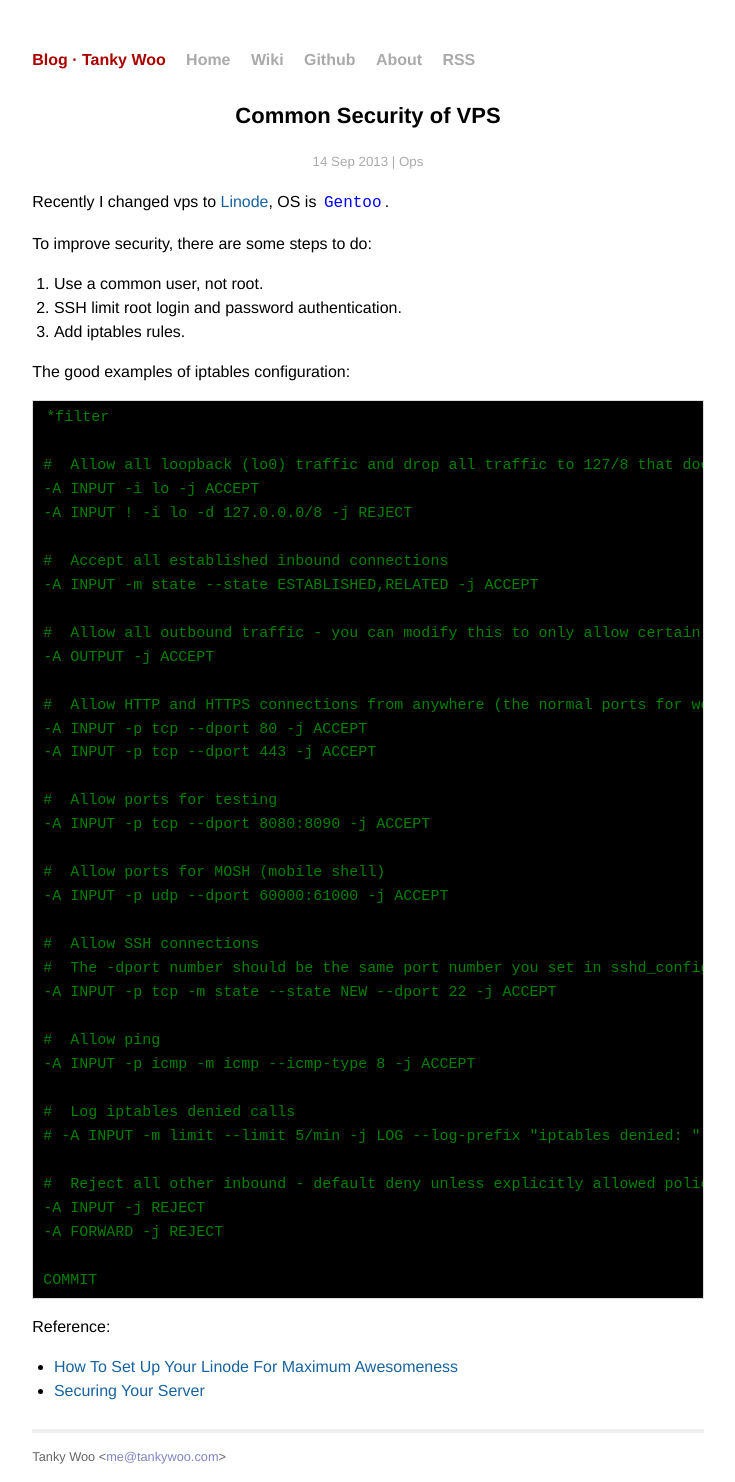
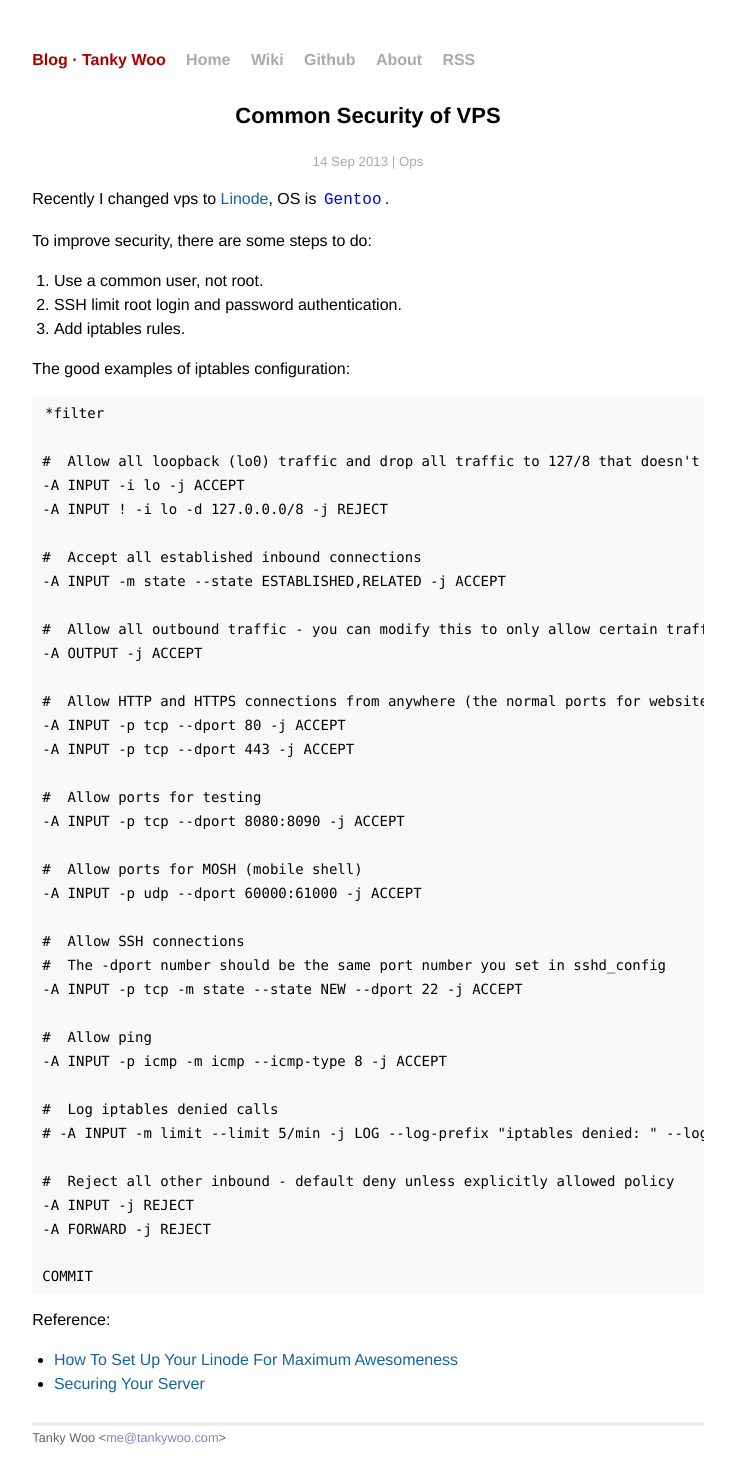
Before and after one commit to Harteyang/harte.top, a Jekyll site: the page built from _posts/2013-09-14-common-security-of-vps.markdown, in a window 1280 px wide. Shown: the whole page, without its empty margins (272-1007 px from the left). Built offline with Jekyll 4.4.1, drawn with Linux system fonts in a browser that asks for light colours; Markdown is read by kramdown in place of the engine named in the settings; comment, search, counter and statistics services are not loaded.

Commit message:
update css

```diff
--- a/css/main.css
+++ b/css/main.css
@@ -24,7 +24,7 @@ h1, h2, h3, h4, h5, h6 {
 }
 
 h1 { margin-bottom: 1em; }
-p { margin: 1em 0; }
+p { margin: 0 0 1em 0; }
 
 a         { color: #1863a1; }
 a:link    { text-decoration: none; }
@@ -149,18 +149,18 @@ blockquote {
 
 /* standard */
 .post pre {
-  font-size: 15px;
-  border: 1px solid #ddd;
-  /* background-color: #f8f8f8; */
-  background-color: black;
+  font-family: Consolas, "DejaVu Sans Mono", "Lucida Console", Monaco, Andale Mono, "MS Gothic", monospace;
+  font-size: 14px;
+  background-color: #f8f8f8;
   padding: 0 .4em;
   overflow: auto;
-  margin-bottom: 1em;
+  margin: 1em 0;
   padding: 5px 0 5px 10px;
 }
 
 .post ul, .post ol {
   margin-left: 1.35em;
+  margin-bottom: 1em;
 }
 
 .post code {
@@ -169,7 +169,8 @@ blockquote {
 }
 
 .post pre code {
-  color: green;
+  font-family: Consolas, "DejaVu Sans Mono", "Lucida Console", Monaco, Andale Mono, "MS Gothic", monospace;
+  color: black;
   /* background-color: #eef; */
   /* background-color: #f8f8f8; */
   padding: 0 .2em;
@@ -186,3 +187,24 @@ blockquote {
 .post pre.terminal code {
   background-color: #333;
 }
+
+.post h1 {
+  font-size: 150%;
+  margin-bottom: 0.66em;
+}
+
+.post h2 {
+  font-size: 140%;
+  margin-bottom: 0.6em;
+}
+.post h3 {
+  font-size: 125%;
+  margin-bottom: 0.8em;
+}
+.post h4 {
+  font-size: 110%;
+  margin-bottom: 0.9em;
+}
+.post h5 {
+  font-size: 100%;
+}
```
